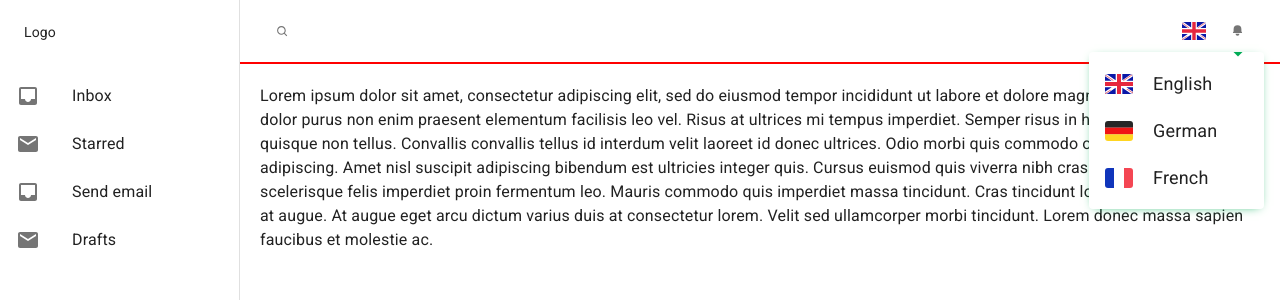
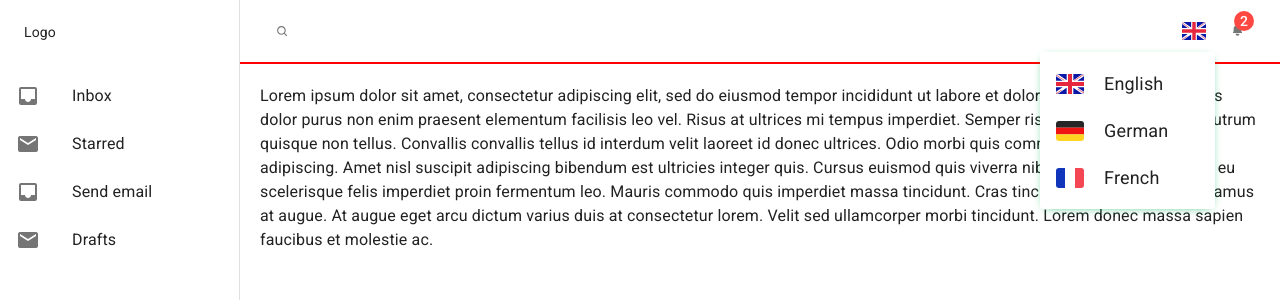
Before and after one commit to super-austin/MUISample, a React (Create React App) app: page / in a window 1280 px wide. Both pictures are taken after a click on the button 1194 px from the left and 30 px from the top of the page. Shown: the top 300 px of the page. Built offline with nearby package versions, Linux system fonts and the light colour scheme.

Commit message:
header:notification & selectLang: removed arrow Icon, added red in theme, aligned lang menu

```diff
--- a/src/components/MainHeader/Notifications.js
+++ b/src/components/MainHeader/Notifications.js
@@ -1,5 +1,6 @@
 // icons
 import {
+  Badge,
   Box,
   Divider,
   IconButton,
@@ -13,9 +14,6 @@ import { makeStyles, styled, withStyles } from "@material-ui/styles";
 // icons
 import { HiBell, HiClock } from "react-icons/hi";
 import { FaEnvelopeOpen } from "react-icons/fa";
-
-// components
-import MenuArrow from "../UI/MenuArrow";
 
 // styles
 const useStyles = makeStyles((theme) => ({
@@ -41,9 +39,6 @@ const StyledMenu = withStyles((theme) => ({
     maxWidth: 400,
     boxShadow: `0 2px 10px -5px ${theme.palette.green.darker}`,
   },
-  "& ul": {
-    padding: 0,
-  },
 }))((props) => (
   <Menu
     elevation={0}
@@ -59,6 +54,15 @@ const StyledMenu = withStyles((theme) => ({
     {...props}
   />
 ));
+
+const BadgeStyle = styled(Badge)(({ theme }) => ({
+  "& .MuiBadge-badge": {
+    backgroundColor: theme.palette.red.main,
+    color: theme.palette.common.white,
+    top: "-3px",
+    fontSize: theme.spacing(1.75),
+  },
+}));
 
 const BoxStyle = styled(Box)(({ theme }) => ({
   padding: "10px 16px",
@@ -163,6 +167,7 @@ const seenNotifications = notificationList.filter((el) => el.status === "seen");
 const unSeenNotifications = notificationList.filter(
   (el) => el.status === "unseen"
 );
+const totalUnseenNotifications = unSeenNotifications.length;
 
 const Notifications = (props) => {
   const classes = useStyles();
@@ -173,7 +178,9 @@ const Notifications = (props) => {
         aria-controls='notifications'
         aria-haspopup='true'
         onClick={props.onOpen}>
-        <HiBell fontSize='small' />
+        <BadgeStyle badgeContent={totalUnseenNotifications}>
+          <HiBell fontSize='small' />
+        </BadgeStyle>
       </IconButton>
 
       <StyledMenu
@@ -182,8 +189,6 @@ const Notifications = (props) => {
         keepMounted
         open={Boolean(props.anchorEl)}
         onClose={props.onClose}>
-        <MenuArrow />
-
         {/* Header */}
         <BoxStyle>
           <Typography variant='h6' component='h3'>
@@ -193,7 +198,7 @@ const Notifications = (props) => {
             variant='body2'
             component='p'
             className={classes.grayMain}>
-            You have {unSeenNotifications.length} unread messages
+            You have {totalUnseenNotifications} unread messages
           </Typography>
         </BoxStyle>
 
--- a/src/components/MainHeader/SelectLanguage.js
+++ b/src/components/MainHeader/SelectLanguage.js
@@ -6,8 +6,6 @@ import {
   ListItemText,
 } from "@material-ui/core";
 import { withStyles } from "@material-ui/styles";
-
-import MenuArrow from "../UI/MenuArrow";
 
 // images
 import EN_Flag from "../../images/ic_flag_en.svg";
@@ -26,11 +24,11 @@ const StyledMenu = withStyles((theme) => ({
     getContentAnchorEl={null}
     anchorOrigin={{
       vertical: "bottom",
-      horizontal: "center",
+      horizontal: "right",
     }}
     transformOrigin={{
       vertical: "top",
-      horizontal: "center",
+      horizontal: "right",
     }}
     {...props}
   />
@@ -78,8 +76,6 @@ const LanguageSelector = (props) => {
         keepMounted
         open={Boolean(props.anchorEl)}
         onClose={props.onClose}>
-        <MenuArrow />
-
         {languages.map((el) => (
           <StyledMenuItem key={el.alt} onClick={props.onClose}>
             <img src={el.src} alt={el.alt} />
--- a/src/theme.js
+++ b/src/theme.js
@@ -35,6 +35,9 @@ const theme = createTheme({
       light: "rgb(223 223 223)",
       lighter: "rgb(244, 246, 248)",
     },
+    red: {
+      main: "rgb(255, 72, 66)",
+    },
     mixins: {
       toolbar: {
         minHeight: 64,
```
